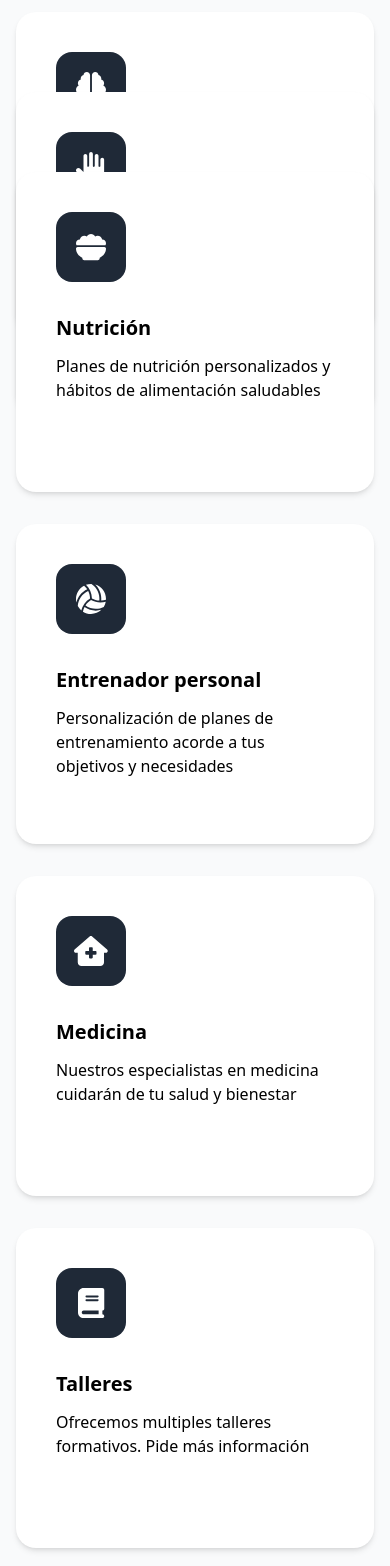
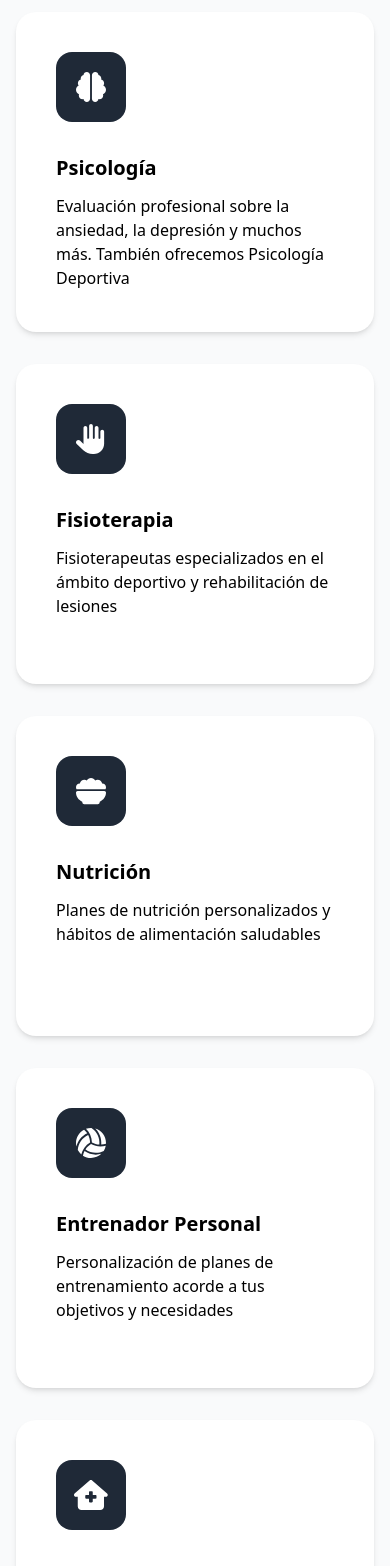
Before and after one commit to Aw3same/workflow-landing-page, a Vue app: page /services in a window 390 px wide. Shown: the part 360-1926 px from the top of the page. Built offline with nearby package versions, Linux system fonts and the light colour scheme; a web font is replaced by a local one.

Commit message:
Refactor service page component. Added service card

```diff
--- /dev/null
+++ b/src/components/ServiceCard.vue
@@ -0,0 +1,27 @@
+<template>
+  <div class="w-full md:w-1/2 lg:w-1/3 px-4">
+    <div class="p-10 md:px-7 xl:px-10 rounded-[20px] bg-white shadow-md hover:shadow-lg mb-8 h-80">
+      <div class="w-[70px] h-[70px] flex items-center justify-center bg-gray-800 rounded-2xl mb-8">
+        <FontAwesomeIcon :icon="service?.icon" class="text-white text-3xl" />
+      </div>
+      <h4 class="font-semibold text-xl text-dark mb-3">
+        {{ service?.name }}
+      </h4>
+      <p class="text-body-color">
+        {{ service?.description }}
+      </p>
+    </div>
+  </div>
+</template>
+
+<script lang="ts">
+import { defineComponent, Prop } from 'vue'
+import { IService } from '@/types/types'
+
+export default defineComponent({
+  name: 'ServiceCardComponent',
+  props: {
+    service: Object as Prop<IService>,
+  },
+})
+</script>
--- /dev/null
+++ b/src/constants/services.ts
@@ -0,0 +1,10 @@
+import { IService } from '@/types/types'
+
+export const services: IService[] = [
+  { id: 1, name: 'Psicología', description: 'Evaluación profesional sobre la ansiedad, la depresión y muchos más. También ofrecemos Psicología Deportiva', icon: 'brain' },
+  { id: 2, name: 'Fisioterapia', description: 'Fisioterapeutas especializados en el ámbito deportivo y rehabilitación de lesiones', icon: 'hand' },
+  { id: 3, name: 'Nutrición', description: 'Planes de nutrición personalizados y hábitos de alimentación saludables', icon: 'bowl-food' },
+  { id: 4, name: 'Entrenador Personal', description: 'Personalización de planes de entrenamiento acorde a tus objetivos y necesidades', icon: 'volleyball' },
+  { id: 5, name: 'Medicina', description: 'Nuestros especialistas en medicina cuidarán de tu salud y bienestar', icon: 'house-medical' },
+  { id: 6, name: 'Talleres', description: 'Ofrecemos multiples talleres formativos. Pide más información', icon: 'book' },
+]
--- /dev/null
+++ b/src/types/types.ts
@@ -0,0 +1,6 @@
+export interface IService {
+  description: string;
+  icon: string
+  id: number
+  name: string;
+}
--- a/src/views/Services.vue
+++ b/src/views/Services.vue
@@ -1,4 +1,3 @@
-/* eslint-disable vue/max-attributes-per-line */
 <template>
   <section class="pt-20 lg:pt-[120px] pb-12 lg:pb-[90px]">
     <div class="container">
@@ -18,82 +17,11 @@
         </div>
       </div>
       <div class="flex flex-wrap -mx-4">
-        <!--  Card 1: Psychology -->
-        <div class="w-full md:w-1/2 lg:w-1/3 px-4 h-20">
-          <div class="p-10 md:px-7 xl:px-10 rounded-[20px] bg-white shadow-md hover:shadow-lg mb-8 h-80">
-            <div class="w-[70px] h-[70px] flex items-center justify-center bg-gray-800 rounded-2xl mb-8">
-              <FontAwesomeIcon icon="brain" class="text-white text-3xl" />
-            </div>
-            <h4 class="font-semibold text-xl text-dark mb-3"> Psicología </h4>
-            <p class="text-body-color"> Evaluación profesional sobre la ansiedad, la depresión y muchos más. También ofrecemos Psicología Deportiva </p>
-          </div>
-        </div>
-        <!--  Card 2: Physiotherapy -->
-        <div class="w-full md:w-1/2 lg:w-1/3 px-4  h-20">
-          <div class="p-10 md:px-7 xl:px-10 rounded-[20px] bg-white shadow-md hover:shadow-lg mb-8 h-80">
-            <div class="w-[70px] h-[70px] flex items-center justify-center bg-gray-800 rounded-2xl mb-8">
-              <FontAwesomeIcon icon="hand" class="text-white text-3xl" />
-            </div>
-            <h4 class="font-semibold text-xl text-dark mb-3"> Fisioterapia </h4>
-            <p class="text-body-color"> Fisioterapeutas especializados en el ámbito deportivo y rehabilitación de lesiones </p>
-          </div>
-        </div>
-        <!--  Card 3: Nutrition -->
-        <div class="w-full md:w-1/2 lg:w-1/3 px-4">
-          <div class="p-10 md:px-7 xl:px-10 rounded-[20px] bg-white shadow-md hover:shadow-lg mb-8 h-80">
-            <div class="w-[70px] h-[70px] flex items-center justify-center bg-gray-800 rounded-2xl mb-8">
-              <FontAwesomeIcon icon="bowl-food" class="text-white text-3xl" />
-            </div>
-            <h4 class="font-semibold text-xl text-dark mb-3">
-              Nutrición
-            </h4>
-            <p class="text-body-color">
-              Planes de nutrición personalizados y hábitos de alimentación saludables
-            </p>
-          </div>
-        </div>
-        <!--  Card 4: Personal Training -->
-        <div class="w-full md:w-1/2 lg:w-1/3 px-4">
-          <div class="p-10 md:px-7 xl:px-10 rounded-[20px] bg-white shadow-md hover:shadow-lg mb-8 h-80">
-            <div class="w-[70px] h-[70px] flex items-center justify-center bg-gray-800 rounded-2xl mb-8">
-              <FontAwesomeIcon icon="volleyball" class="text-white text-3xl" />
-            </div>
-            <h4 class="font-semibold text-xl text-dark mb-3">
-              Entrenador personal
-            </h4>
-            <p class="text-body-color">
-              Personalización de planes de entrenamiento acorde a tus objetivos y necesidades
-            </p>
-          </div>
-        </div>
-        <!--  Card 5: Medicine -->
-        <div class="w-full md:w-1/2 lg:w-1/3 px-4">
-          <div class="p-10 md:px-7 xl:px-10 rounded-[20px] bg-white shadow-md hover:shadow-lg mb-8 h-80">
-            <div class="w-[70px] h-[70px] flex items-center justify-center bg-gray-800 rounded-2xl mb-8">
-              <FontAwesomeIcon icon="house-medical" class="text-white text-3xl" />
-            </div>
-            <h4 class="font-semibold text-xl text-dark mb-3">
-              Medicina
-            </h4>
-            <p class="text-body-color">
-              Nuestros especialistas en medicina cuidarán de tu salud y bienestar
-            </p>
-          </div>
-        </div>
-        <!--  Card 6: Courses -->
-        <div class="w-full md:w-1/2 lg:w-1/3 px-4">
-          <div class="p-10 md:px-7 xl:px-10 rounded-[20px] bg-white shadow-md hover:shadow-lg mb-8 h-80">
-            <div class="w-[70px] h-[70px] flex items-center justify-center bg-gray-800 rounded-2xl mb-8">
-              <FontAwesomeIcon icon="book" class="text-white text-3xl" />
-            </div>
-            <h4 class="font-semibold text-xl text-dark mb-3">
-              Talleres
-            </h4>
-            <p class="text-body-color">
-              Ofrecemos multiples talleres formativos. Pide más información
-            </p>
-          </div>
-        </div>
+        <ServiceCardComponent
+          v-for="service in services"
+          :key="service.id"
+          :service="service"
+        />
       </div>
     </div>
   </section>
@@ -101,9 +29,19 @@
 
 <script lang="ts">
 import { defineComponent } from 'vue'
+import ServiceCardComponent from '@/components/ServiceCard.vue'
+import { services } from '@/constants/services'
 
 export default defineComponent({
   name: 'ServicesComponent',
-  components: {},
+  components: {
+    ServiceCardComponent,
+  },
+  data()
+  {
+    return {
+      services: services,
+    }
+  },
 })
 </script>
```
Also changed, not shown: vite.config.js (+4 -4 lines).
